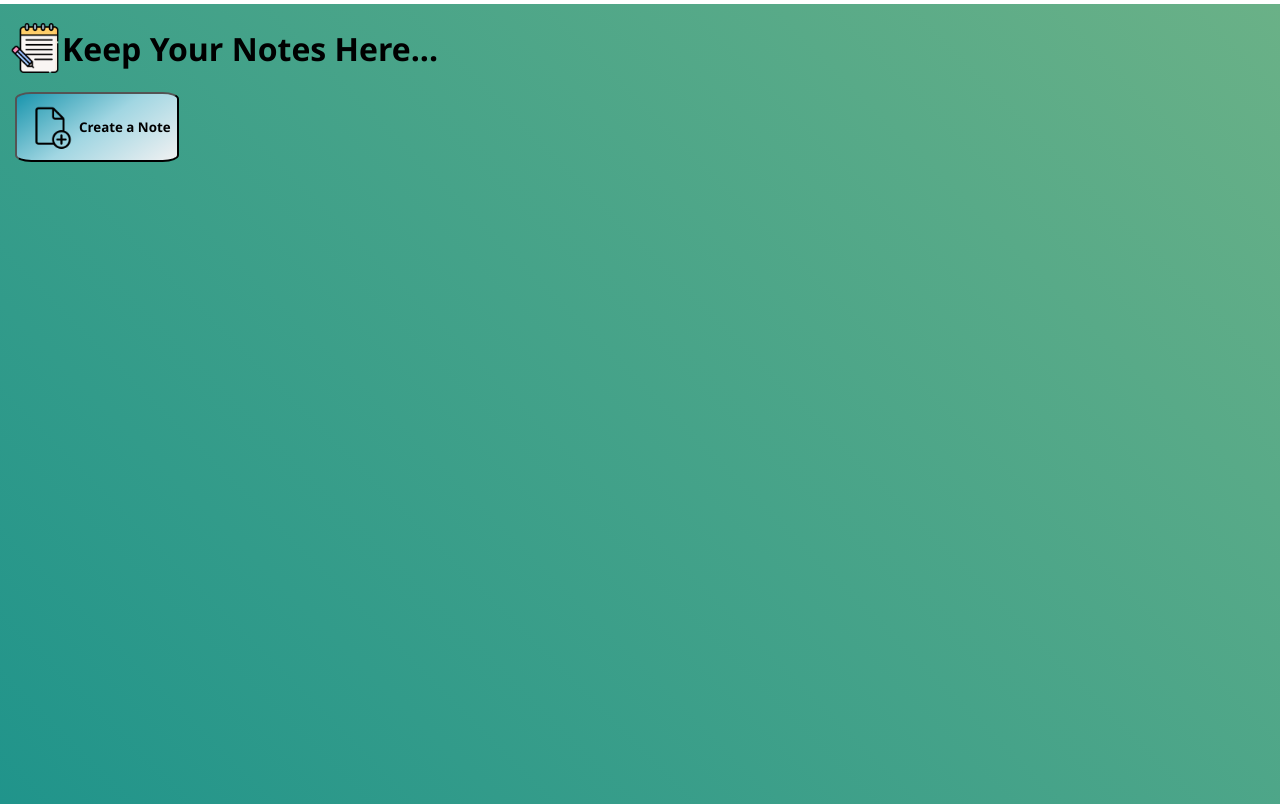
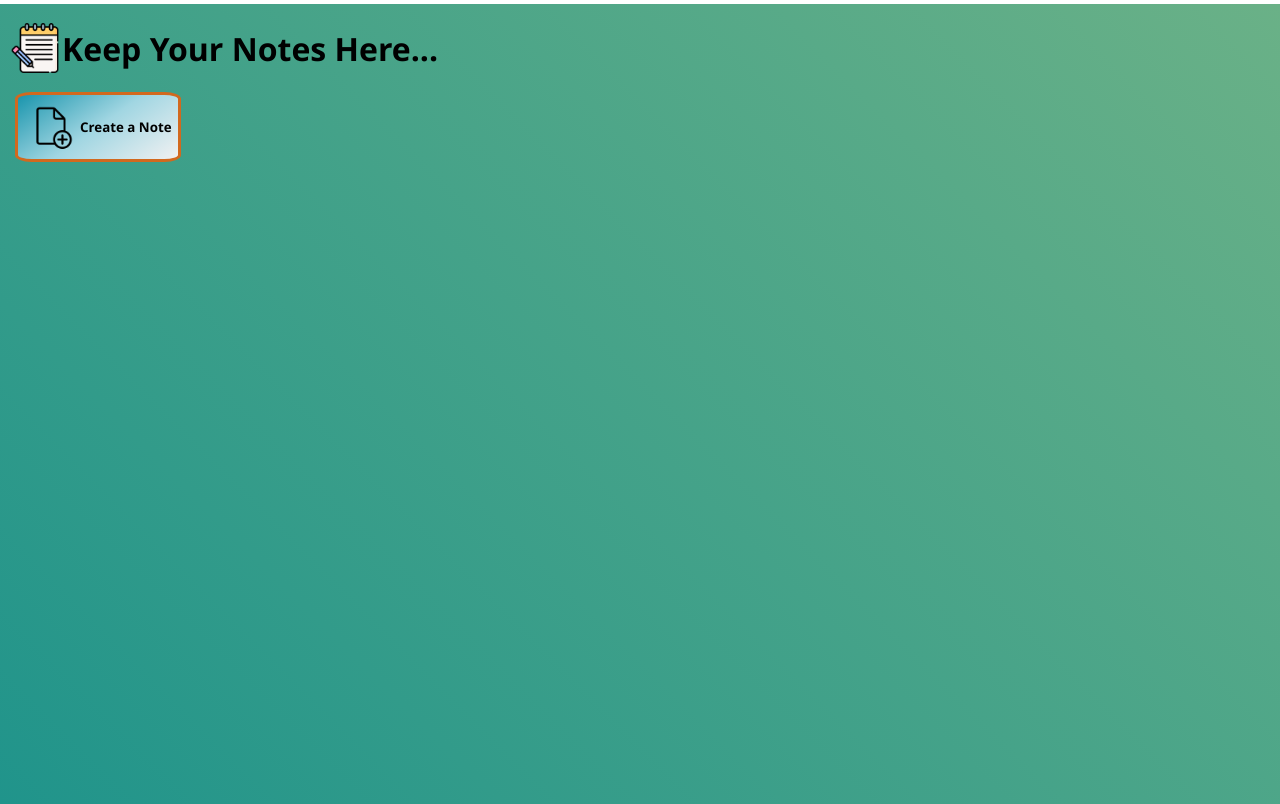
Before and after one commit to Sidheswar-lab/Notes-App, a plain HTML site: page index.html in a window 1280 px wide. In both pictures the pointer is over the button "Create a Note". Drawn offline with Linux system fonts and the light colour scheme.

Commit message:
Adding style to Button

```diff
--- a/style.css
+++ b/style.css
@@ -41,6 +41,9 @@
     height: 50px;
     padding: 3px;
 }
+#btn:hover{
+    border: 3px solid chocolate;
+}
 #notes{
     position: relative;
     width: 100%;
```
